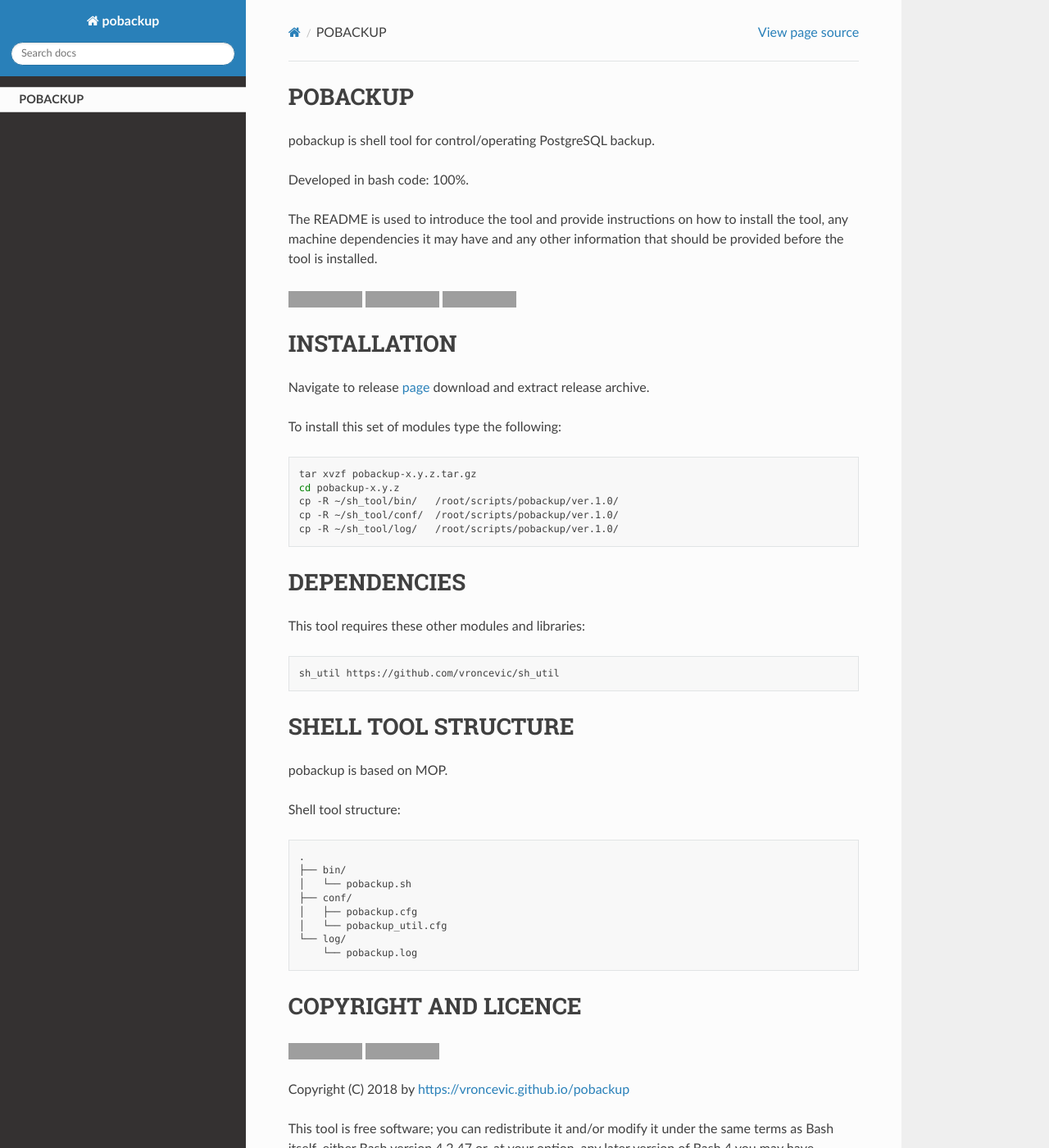
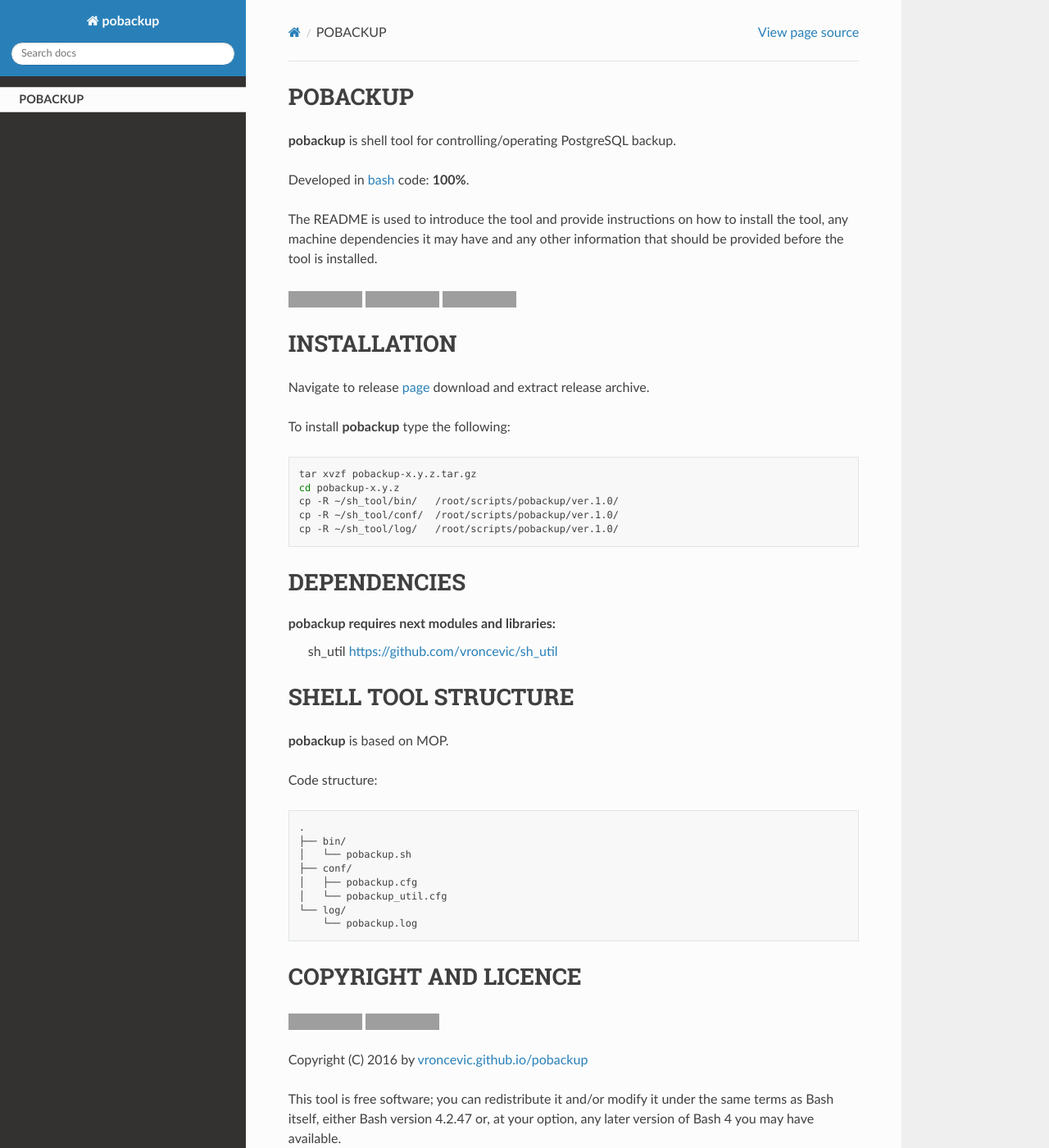
Before and after one commit to vroncevic/pobackup, a Sphinx documentation site: the page built from docs/source/index.rst, in a window 1280 px wide and 1400 px high. Shown: the whole window at 82% size. Built offline with Sphinx 7.4.7 and the Read the Docs theme 2.0.0, drawn with Linux system fonts in a browser that asks for light colours; grey boxes are pictures that could not be loaded.

Commit message:
[pobackup] Updated Dockerfile, docs

```diff
--- a/docs/source/index.rst
+++ b/docs/source/index.rst
@@ -6,10 +6,9 @@
 
  self
 
+**pobackup** is shell tool for controlling/operating PostgreSQL backup.
 
-pobackup is shell tool for control/operating PostgreSQL backup.
-
-Developed in bash code: 100%.
+Developed in `bash <https://en.wikipedia.org/wiki/Bash_(Unix_shell)>`_ code: **100%**.
 
 The README is used to introduce the tool and provide instructions on
 how to install the tool, any machine dependencies it may have and any
@@ -28,11 +27,12 @@
 
 INSTALLATION
 -------------
+
 Navigate to release `page`_ download and extract release archive.
 
 .. _page: https://github.com/vroncevic/pobackup/releases
 
-To install this set of modules type the following:
+To install **pobackup** type the following:
 
 .. code-block:: bash
 
@@ -44,17 +44,16 @@
 
 DEPENDENCIES
 -------------
-This tool requires these other modules and libraries:
 
-.. code-block:: bash
-
-   sh_util https://github.com/vroncevic/sh_util
+**pobackup** requires next modules and libraries:
+    sh_util `https://github.com/vroncevic/sh_util <https://github.com/vroncevic/sh_util>`_
 
 SHELL TOOL STRUCTURE
 ---------------------
-pobackup is based on MOP.
 
-Shell tool structure:
+**pobackup** is based on MOP.
+
+Code structure:
 
 .. code-block:: bash
 
@@ -78,7 +77,7 @@
 .. |License: Apache 2.0| image:: https://img.shields.io/badge/License-Apache%202.0-blue.svg
    :target: https://opensource.org/licenses/Apache-2.0
 
-Copyright (C) 2018 by https://vroncevic.github.io/pobackup
+Copyright (C) 2016 by `vroncevic.github.io/pobackup <https://vroncevic.github.io/pobackup>`_
 
 This tool is free software; you can redistribute it and/or modify it
 under the same terms as Bash itself, either Bash version 4.2.47 or,
```
Also changed, not shown: README.md (+16 -17 lines), 6 other files.
